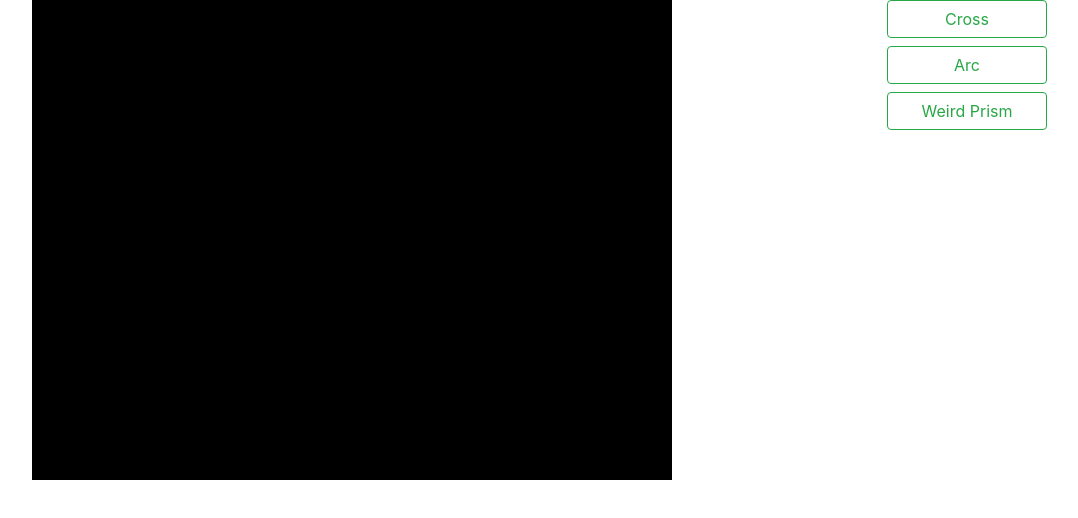
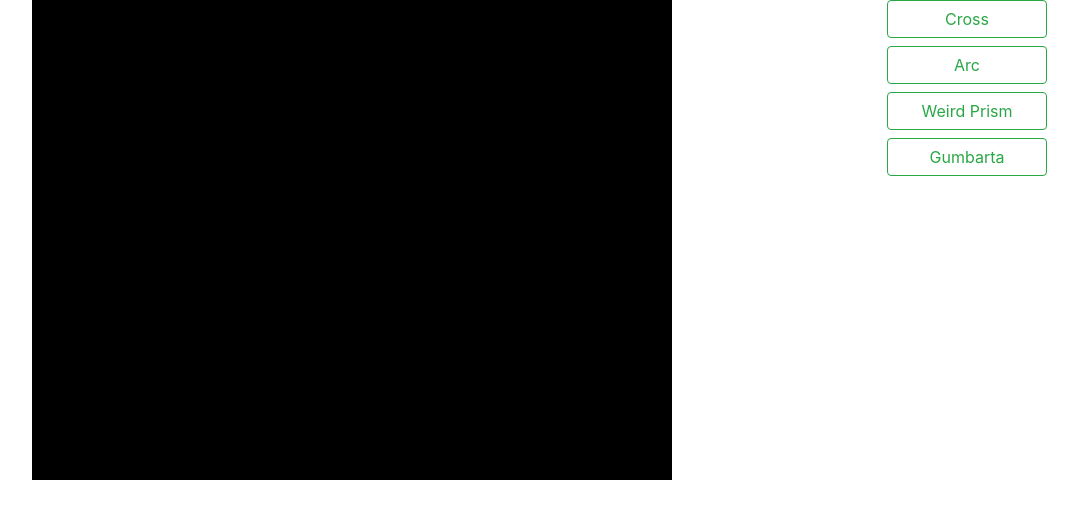
Before and after one commit to bridgitthemidgit/3d, a plain HTML site: page index.html in a window 1280 px wide. Shown: the whole page, without its empty margins (53-1131 px from the left). Drawn offline with nearby package versions, Linux system fonts and the light colour scheme.

Commit message:
Gumbarta model

```diff
--- a/index.html
+++ b/index.html
@@ -32,6 +32,12 @@
         onclick="LoadMesh('weird_prism', 2, 6);">
         Weird Prism
       </button>
+      <button
+        type="button"
+        class="btn btn-outline-success btn-block"
+        onclick="LoadMesh('gumbarta', 20, 12);">
+        Gumbarta
+      </button>
     </div>
   </div>
 </div>
```
Also changed, not shown: models/gumbarta/gumbarta.mtl (added), models/gumbarta/gumbarta.obj (added).
